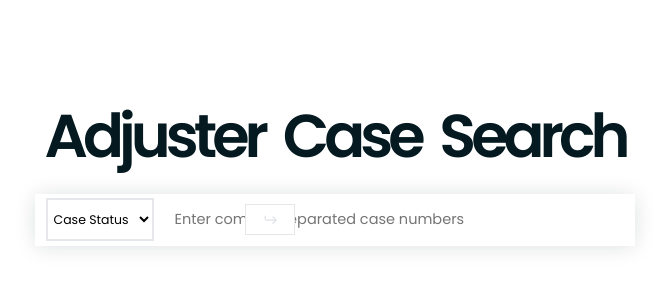
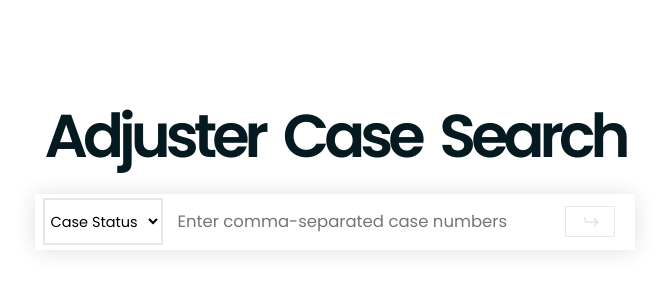
Before and after one commit to 2h311/search-ojcc, a FastAPI app: page / in a window 1280 px wide. Shown: the top 300 px of the page, without its empty margins (305-974 px from the left). Run offline with FastAPI, Linux system fonts and the light colour scheme; some libraries are stand-ins or nearby versions.

Commit message:
made some changes and worked on the responsiveness

```diff
--- a/webapp/static/css/styles.css
+++ b/webapp/static/css/styles.css
@@ -58,7 +58,7 @@ body {
   box-shadow: 0px 1px 21px -1px rgba(4, 25, 32, 0.15);
 }
 .form__select {
-  font-size: 1.25rem;
+  font-size: 1.45rem;
   padding: 0.45rem 0.65rem 0.45rem 0.2rem;
   background-color: var(--white);
   border: 2px solid var(--light-grey);
@@ -71,7 +71,7 @@ body {
   max-width: 80%;
   width: 78%;
   outline: none;
-  font-size: 1.45rem;
+  font-size: 1.65rem;
   border: 1.85px solid transparent;
   margin-left: -2.5px;
   padding-left: 10px;
@@ -104,7 +104,7 @@ body {
 }
 .btn--search > i {
   vertical-align: middle;
-  font-size: 1.25rem;
+  font-size: 1.45rem;
   color: var(--light-grey);
 }
 
@@ -152,4 +152,54 @@ caption {
   margin-bottom: 0.8rem;
 }
 
+@media only screen and (max-width: 160em) {
+  .btn--search {
+    right: 100rem;
+  }
+}
+@media only screen and (max-width: 142em) {
+  .btn--search {
+    right: 85rem;
+  }
+}
+@media only screen and (max-width: 120em) {
+  .btn--search {
+    right: 67.5rem;
+  }
+}
+@media only screen and (max-width: 100em) {
+  .btn--search {
+    right: 0rem;
+    left: 103rem;
+  }
+}
+@media only screen and (max-width: 96em) {
+  .btn--search {
+    right: 0rem;
+    left: 100rem;
+  }
+}
+@media only screen and (max-width: 96em) {
+  .btn--search {
+    right: 0rem;
+    left: 96rem;
+  }
+}
+@media only screen and (max-width: 80em) {
+  .btn--search {
+    right: 0rem;
+    left: 87rem;
+  }
+}
+@media only screen and (max-width: 85.38em) {
+  .btn--search {
+    right: 40rem;
+  }
+}
+@media only screen and (max-width: 64em) {
+  .btn--search {
+    right: 22.5rem;
+  }
+}
+
 /*# sourceMappingURL=styles.css.map */
--- a/webapp/templates/index.html
+++ b/webapp/templates/index.html
@@ -28,7 +28,7 @@
           </select>
 
           <input type="text" class="js-case-no-1 form__case-input" required
-            placeholder="Enter comma-separated case numbers" value="">
+          placeholder="Enter comma-separated case numbers" value="">
           <button class="btn btn--search js-search-button">
             <i class="fa-solid fa-arrow-turn-up fa-rotate-90"></i>
           </button>
```
Also changed, not shown: api/ojcc.py (+4 -4 lines), webapp/static/scss/main.scss (+61 -3 lines).
